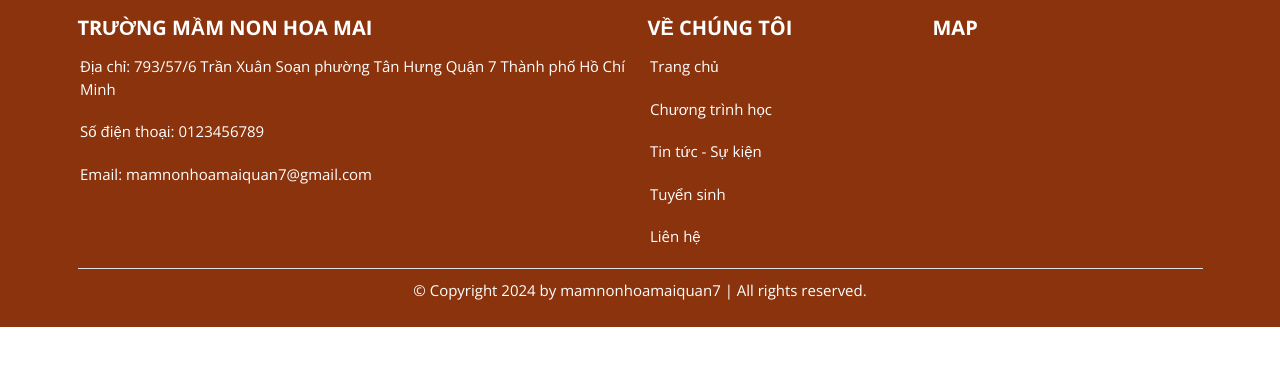
After one commit to minhtamphan373/MamNonHoaMai, a PHP site: page /footer.php in a window 1280 px wide. The commit adds this page. Shown: the top 366 px of the page. Run offline with PHP 8.4, Linux system fonts and the light colour scheme.

Commit message:
Layout Footer

```diff
--- a/css/style.css
+++ b/css/style.css
@@ -14,8 +14,10 @@
     outline: none; border:none;
     text-decoration: none;
     transition:all .2s linear;
+
  }
  html{
+  font-size: 62.5% !important;
   overflow-x: hidden;
   scroll-behavior: smooth;
   scroll-padding-top: 6.5rem;
@@ -32,26 +34,33 @@
  .heading a,
   a.nav-link {
    font-weight: bold;
-   font-size: 1.1rem;
+   font-size: 1.5rem;
    color: var(--brown);
    text-transform: uppercase;
    line-height: 1rem;
  }
 
+
 /* Font chu trong muc item tren thanh header */
  .title li a{
-   font-size: 1rem;
+   font-size: 1.6rem;
    color: var(--brown);
    background-color: var(--yellow);
  }
 
+ .container .btn {
+  align-items: right !important;
+  justify-content: right !important;
+  float: right !important;
+  align-content: right;
+ }
 
  .btnlogin{
    padding: .5rem 1rem;
    border-radius: 1rem;
    text-transform: uppercase;
    cursor: pointer;
-   font-size: .9rem;
+   font-size: 1.5rem;
    font-weight: bold;
    color: white;
    background-color: var(--btn-log);
@@ -63,7 +72,7 @@
 }
 
  .navbar {
-   position: fixed;
+   /* position: fixed; */
    top: 0;
    left: 0;
    background-color: var(--yellow);
@@ -72,14 +81,10 @@
  }
 
  .navbar-brand{
-    margin-left: 1.5rem;
    padding: 0 !important;
  }
 
- .container-fluid {
-  margin-right: .75rem !important;
 
- }
 
  .navbar-collapse {
    justify-content: center;
@@ -90,7 +95,6 @@
  }
  img.rounded-pill {
     width: 70px;
-
  }
 
  .dropdown-menu {
@@ -110,3 +114,72 @@
   background-color: var(--yellow) !important;
   border-radius: .2rem;
  }
+
+/*********** FOOTER ***********/
+ footer {
+  background-color: var(--brown);
+  padding: 1.6rem 2.4rem;
+ }
+
+
+.footer-heading {
+  font-size: 2rem;
+  color: white;
+  font-weight: bold;
+  text-transform: uppercase;
+
+}
+
+.footer .list-inline li a,
+.footer .copyright{
+  color: white;
+  text-decoration: none;
+  font-size: 1.5rem;
+  text-align: center;
+}
+
+.footer .copyright {
+  margin-top: 1rem;
+}
+
+ @media (max-width:991px){
+  html{
+     font-size: 55% !important;
+  }
+}
+
+@media (max-width:768px){
+  html {
+    font-size: 45% !important;
+  }
+  .heading,
+  .heading a,
+   a.nav-link {
+    /* font-size: 1.2rem; */
+   }
+
+   .btnlogin{
+    /* font-size: 1.2rem; */
+   }
+
+}
+
+@media (max-width:450px){
+
+   html{
+     font-size: 40% !important;
+  }
+
+  .heading,
+  .heading a,
+   a.nav-link {
+    /* font-size: .8rem; */
+   }
+
+   .btnlogin{
+    /* font-size: .9rem; */
+   }
+
+
+
+}
--- /dev/null
+++ b/footer.php
@@ -0,0 +1,57 @@
+<!DOCTYPE html>
+<html lang="en">
+
+<head>
+    <meta charset="UTF-8">
+    <meta http-equiv="X-UA-Compatible" content="IE=edge">
+    <meta name="viewport" content="width=device-width, initial-scale=1.0">
+
+    <!-- SCSS -->
+    <link rel="stylesheet" href="../MamNonHoaMai/css/style.css">
+
+    <!-- Bootstrap -->
+    <link href="https://cdn.jsdelivr.net/npm/bootstrap@5.3.3/dist/css/bootstrap.min.css" rel="stylesheet">
+    <script src="https://cdn.jsdelivr.net/npm/bootstrap@5.3.3/dist/js/bootstrap.bundle.min.js"></script>
+    <title>Footer</title>
+</head>
+
+<body>
+    <footer class="footer">
+        <div class="container">
+            <div class="row align-items-start">
+                <div class="col-6">
+                    <h6 class="footer-heading">trường mầm non hoa mai</h6>
+                    <ul class="list-inline">
+                        <li class="py-3 px-1"><a>Địa chỉ: 793/57/6 Trần Xuân Soạn phường Tân Hưng Quận 7 Thành
+                                phố Hồ Chí Minh</a></li>
+                        <li class="py-3 px-1"><a>Số điện thoại: 0123456789</a></li>
+                        <li class="py-3 px-1"><a>Email: mamnonhoamaiquan7@gmail.com</a></li>
+                    </ul>
+                </div>
+                <div class="col">
+                    <h6 class="footer-heading">về chúng tôi</h6>
+                    <ul class="list-inline">
+                        <li class="py-3 px-1"><a href="trangchu.php">Trang chủ</a></li>
+                        <li class="py-3 px-1"><a href="#">Chương trình học</a></li>
+                        <li class="py-3 px-1"><a href="#">Tin tức - Sự kiện</a></li>
+                        <li class="py-3 px-1"><a href="#">Tuyển sinh</a></li>
+                        <li class="py-3 px-1"><a href="#">Liên hệ</a></li>
+                    </ul>
+                </div>
+
+                <div class="col">
+                    <h6 class="footer-heading">Map</h6>
+                </div>
+            </div>
+
+            <div class="w-100 border-top"></div>
+
+            <div class="row">
+                <p class="copyright">© Copyright 2024 by mamnonhoamaiquan7 | All rights reserved.
+                </p>
+            </div>
+        </div>
+    </footer>
+</body>
+
+</html>
```
